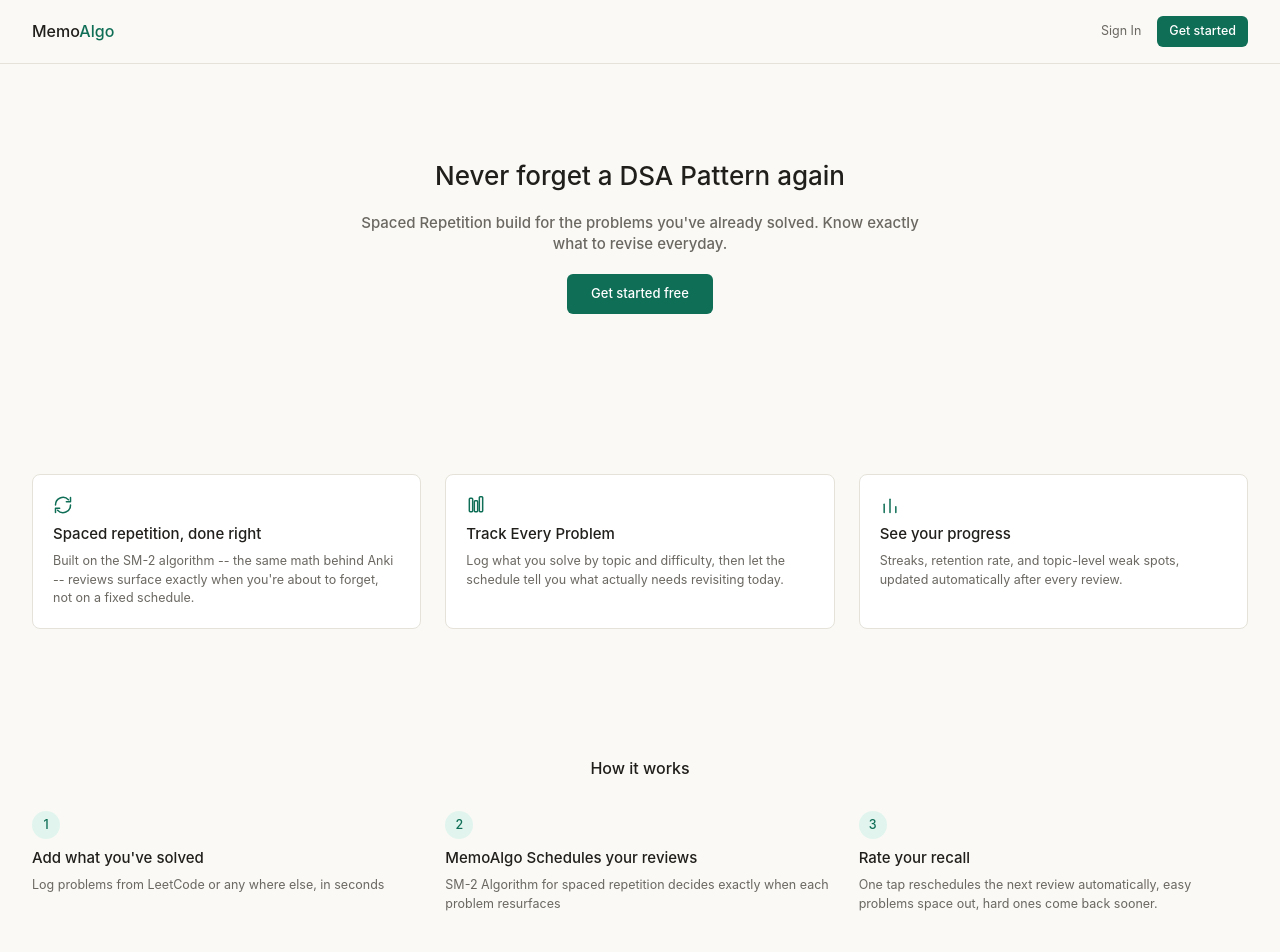
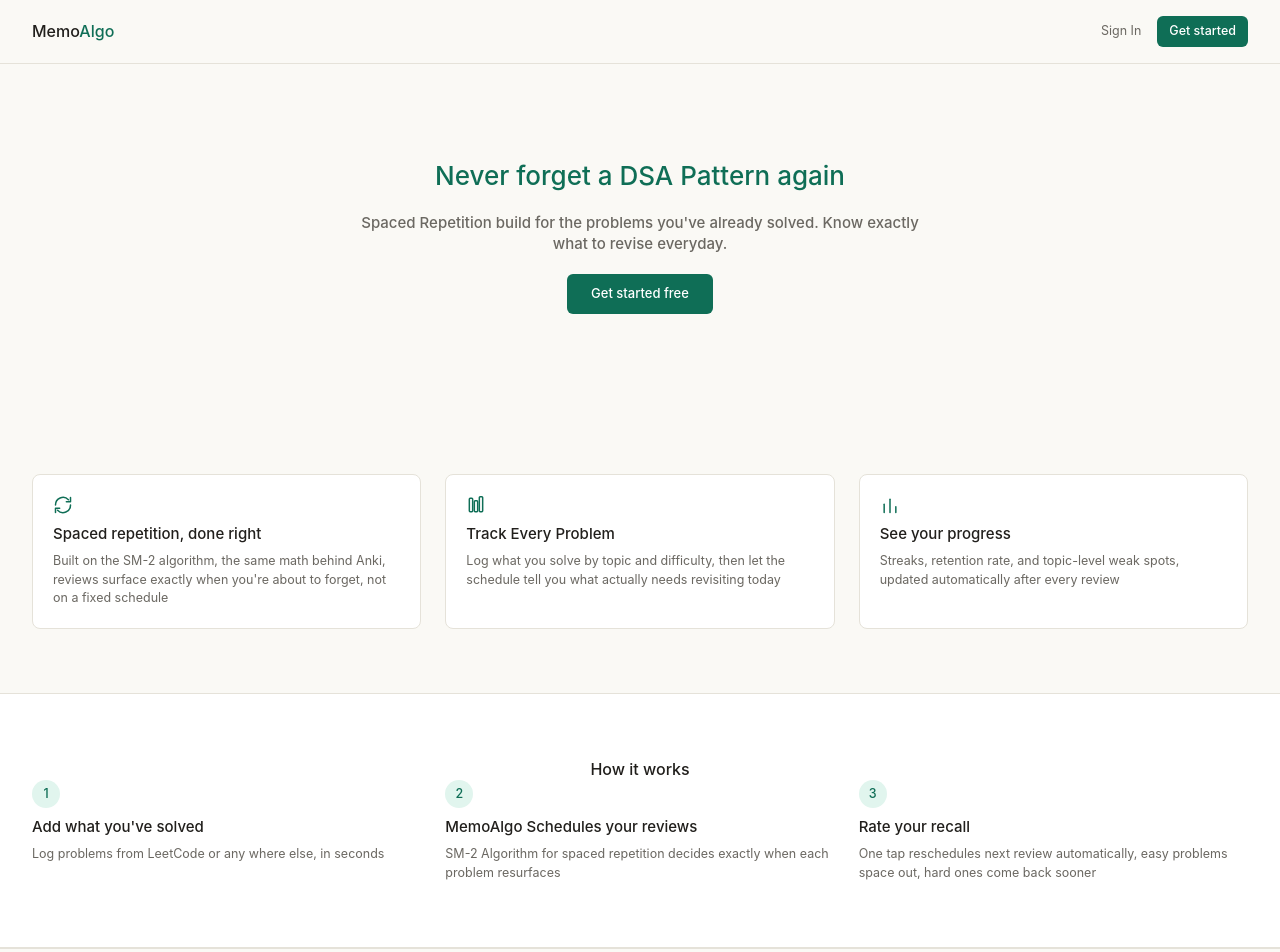
Before and after one commit to HetMamtora/memoalgo-frontend, a React (Vite) app: page / in a window 1280 px wide. Shown: the top 952 px of the page. Built offline with nearby package versions, Linux system fonts and the light colour scheme; no server answers.

Commit message:
updated landing page content

```diff
--- a/src/pages/Landing.tsx
+++ b/src/pages/Landing.tsx
@@ -6,17 +6,17 @@
     {
         Icon: IconReview,
         title: 'Spaced repetition, done right',
-        body: "Built on the SM-2 algorithm -- the same math behind Anki -- reviews surface exactly when you're about to forget, not on a fixed schedule.",
+        body: "Built on the SM-2 algorithm, the same math behind Anki, reviews surface exactly when you're about to forget, not on a fixed schedule",
     },
     {
         Icon: IconLibrary,
         title: 'Track Every Problem',
-        body: 'Log what you solve by topic and difficulty, then let the schedule tell you what actually needs revisiting today.',
+        body: 'Log what you solve by topic and difficulty, then let the schedule tell you what actually needs revisiting today',
     },
     {
         Icon: IconStats,
         title: 'See your progress',
-        body: 'Streaks, retention rate, and topic-level weak spots, updated automatically after every review.',
+        body: 'Streaks, retention rate, and topic-level weak spots, updated automatically after every review',
     }
 ]
 
@@ -34,7 +34,7 @@
   {
     number: '3',
     title: 'Rate your recall',
-    body: 'One tap reschedules the next review automatically, easy problems space out, hard ones come back sooner.',
+    body: 'One tap reschedules next review automatically, easy problems space out, hard ones come back sooner',
   },
 ]
 
@@ -69,7 +69,7 @@
             </header>
 
             <section className="flex flex-col items-center gap-5 px-4 py-16 text-center md:py-24">
-                <h1 className="max-w-2xl text-hero text-text">
+                <h1 className="max-w-2xl text-hero text-accent-link">
                     Never forget a DSA Pattern again
                 </h1>
                 <p className="max-w-xl text-body text-text-secondary md:text-card-title">
@@ -93,7 +93,7 @@
                 ))}
             </section>
 
-            <section className="flex flex-col gap-8 px-4 py-12 md:px-8 md:py-16">
+            <section className="border-y border-border bg-surface px-4 py-12 md:px-8 md:py-16">
                 <h2 className="text-center text-section text-text">How it works</h2>
                 <div className="grid gap-6 md:grid-cols-3">
                     {STEPS.map(({ number, title, body }) => (
```
